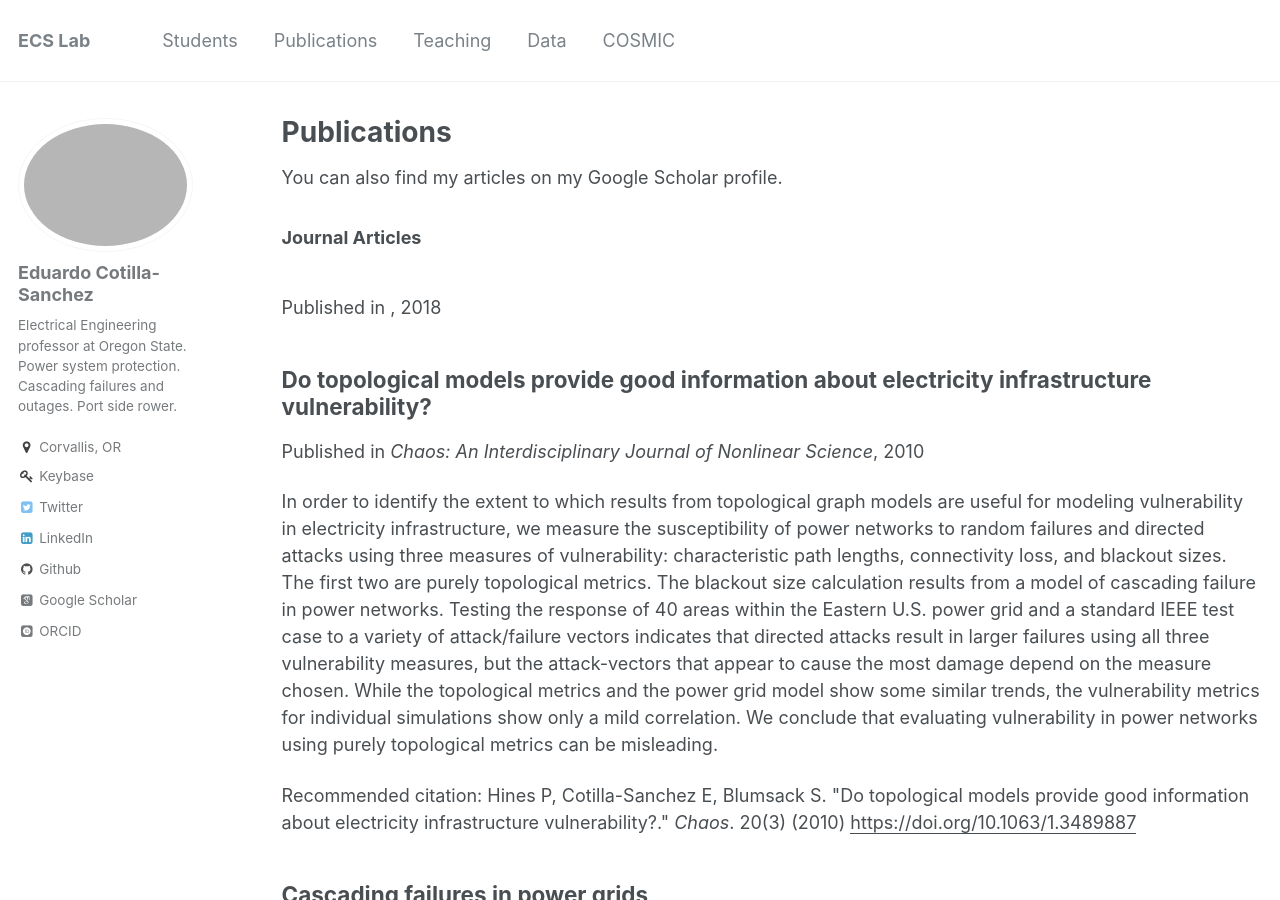
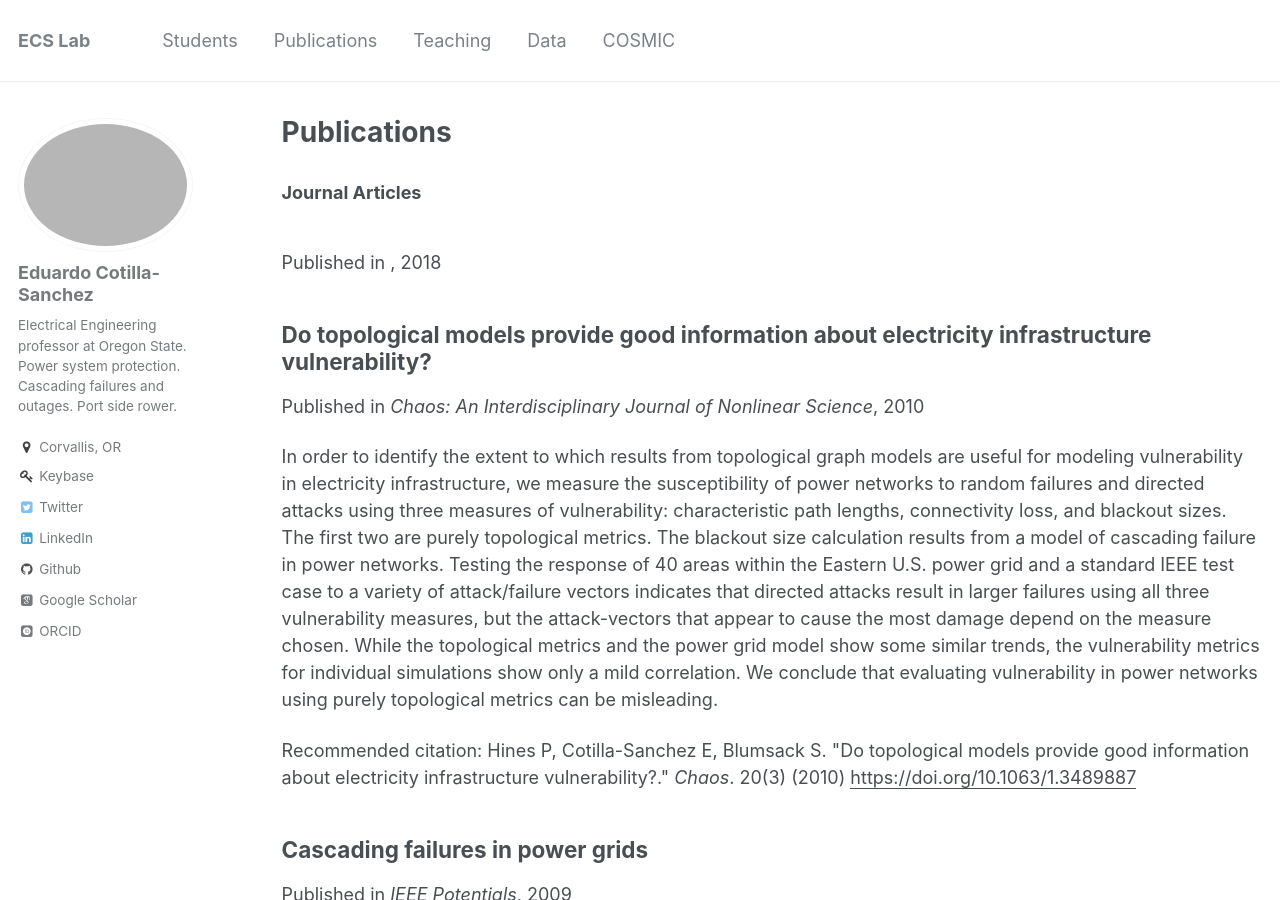
Before and after one commit to ecotillasanchez/ecotillasanchez.github.io, a Jekyll site: the page built from _pages/publications.md, in a window 1280 px wide and 900 px high. Built offline with Jekyll 4.4.1, drawn with Linux system fonts in a browser that asks for light colours; some web fonts are replaced.

Commit message:
Loading papers 3/n.

```diff
--- a/_pages/publications.md
+++ b/_pages/publications.md
@@ -5,11 +5,9 @@ permalink: /publications/
 author_profile: true
 ---
 
-You can also find my articles on [my Google Scholar profile]({author.googlescholar}).
+### Journal Articles
 
 {% include base_path %}
-
-### Journal Articles
 
 {% for post in site.publications reversed %}
   {% include archive-single.html %}
```
